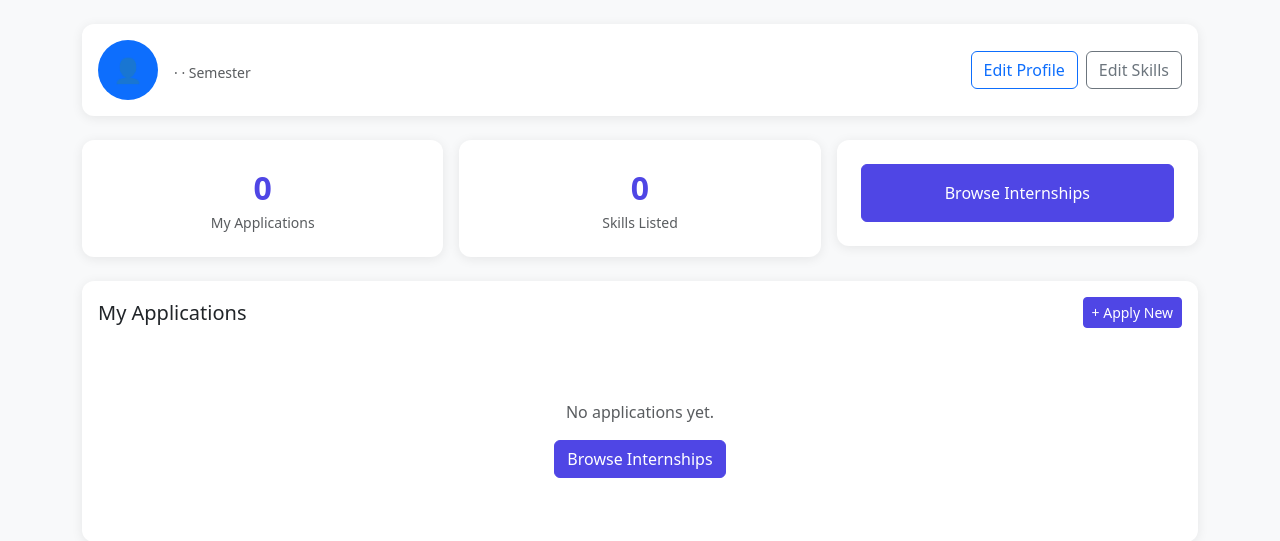
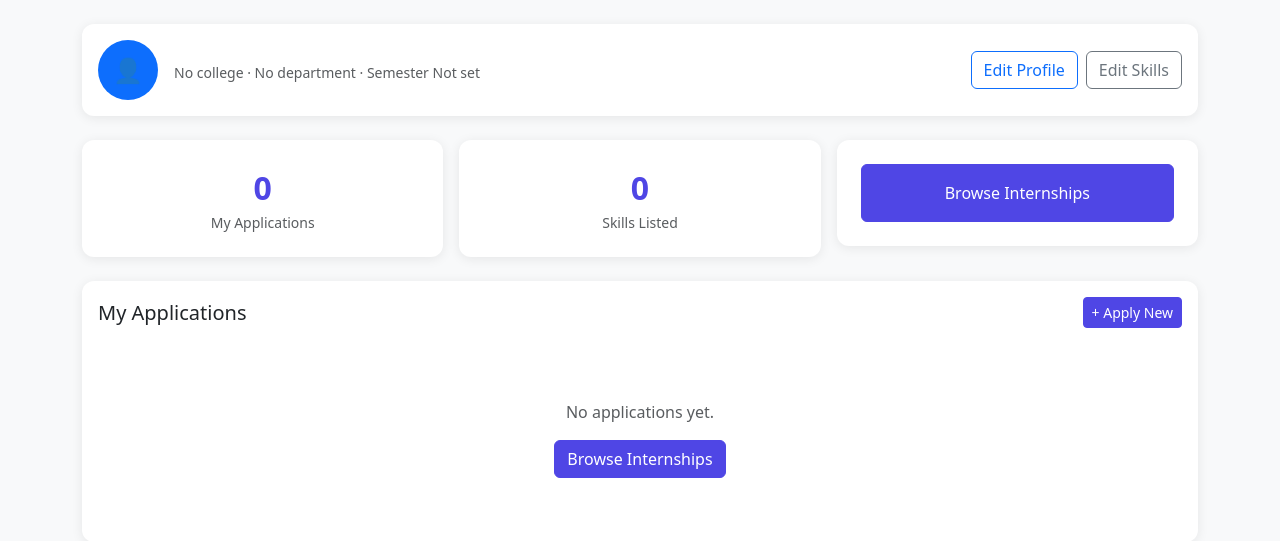
Before and after one commit to suhaneethapa/SkillMatch, a Django app: template templates/students/dashboard.html in a window 1280 px wide. Shown: the part 56-597 px from the top of the page. Run offline with Django 5.2, Linux system fonts and the light colour scheme; the template is opened without the code that fills it, so the values that code supplies are empty.

Commit message:
fix: add default values for empty profile fields in dashboard header

```diff
--- a/templates/students/dashboard.html
+++ b/templates/students/dashboard.html
@@ -14,7 +14,9 @@
                 <div>
                     <h5 class="mb-1">{{ request.user.email }}</h5>
                     <p class="text-muted mb-0 small">
-                        {{ profile.college.name }} · {{ profile.department }} · Semester {{ profile.semester }}
+                        {% if profile.college.name %}{{ profile.college.name }}{% else %}No college{% endif %} ·
+                        {% if profile.department %}{{ profile.department }}{% else %}No department{% endif %} ·
+                        Semester {% if profile.semester %}{{ profile.semester }}{% else %}Not set{% endif %}
                     </p>
                 </div>
             </div>
```
